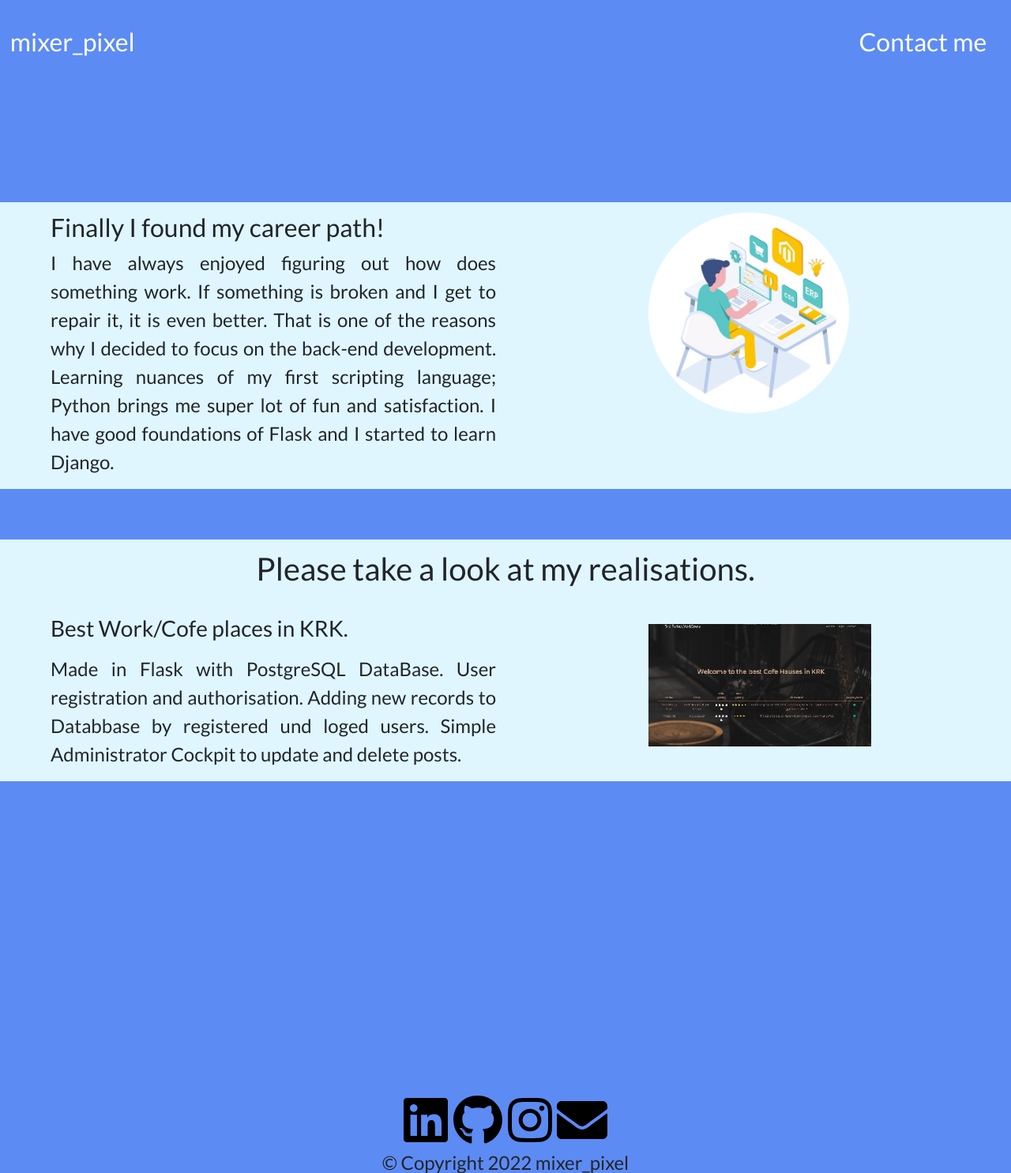
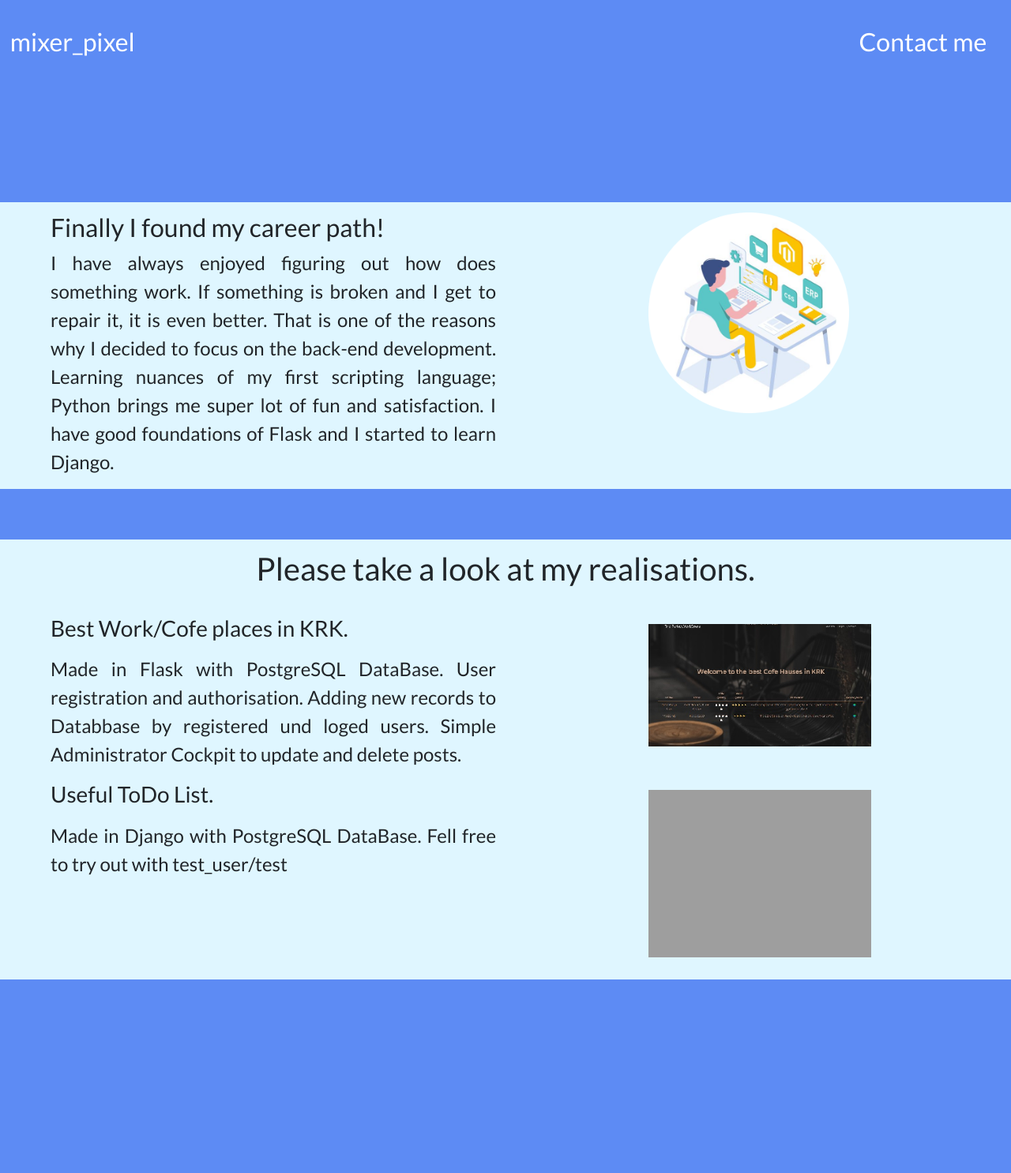
Before and after one commit to matzieba/card, a Flask app: page /developer in a window 1280 px wide. Shown: the top 1485 px of the page at 79% size. Run offline with Flask 2, Linux system fonts and the light colour scheme; some libraries are stand-ins or nearby versions; grey boxes are pictures that could not be loaded.

Commit message:
todoliste

```diff
--- a/templates/developer.html
+++ b/templates/developer.html
@@ -34,6 +34,17 @@
           <a href = "https://cofehauses.herokuapp.com/"><img class="dev-picture-screen" src="static/img/cofe_portfolio.jpg" alt="developer"></a>
         </div>
       </div>
+      <div class="row">
+          <div class="col-lg-6">
+
+            <h3>Useful ToDo List. </h3>
+              <p>Made in Django with PostgreSQL DataBase. Fell free to try out with test_user/test </p>
+
+          </div>
+        <div class="col-lg-6">
+          <a href = "https://cofehauses.herokuapp.com/"><img class="dev-picture-screen" src="static/img/todoliste" alt="developer"></a>
+        </div>
+      </div>
         </section>
         </div>
 </body>
```
Also changed, not shown: static/img/todoliste.png (added).
